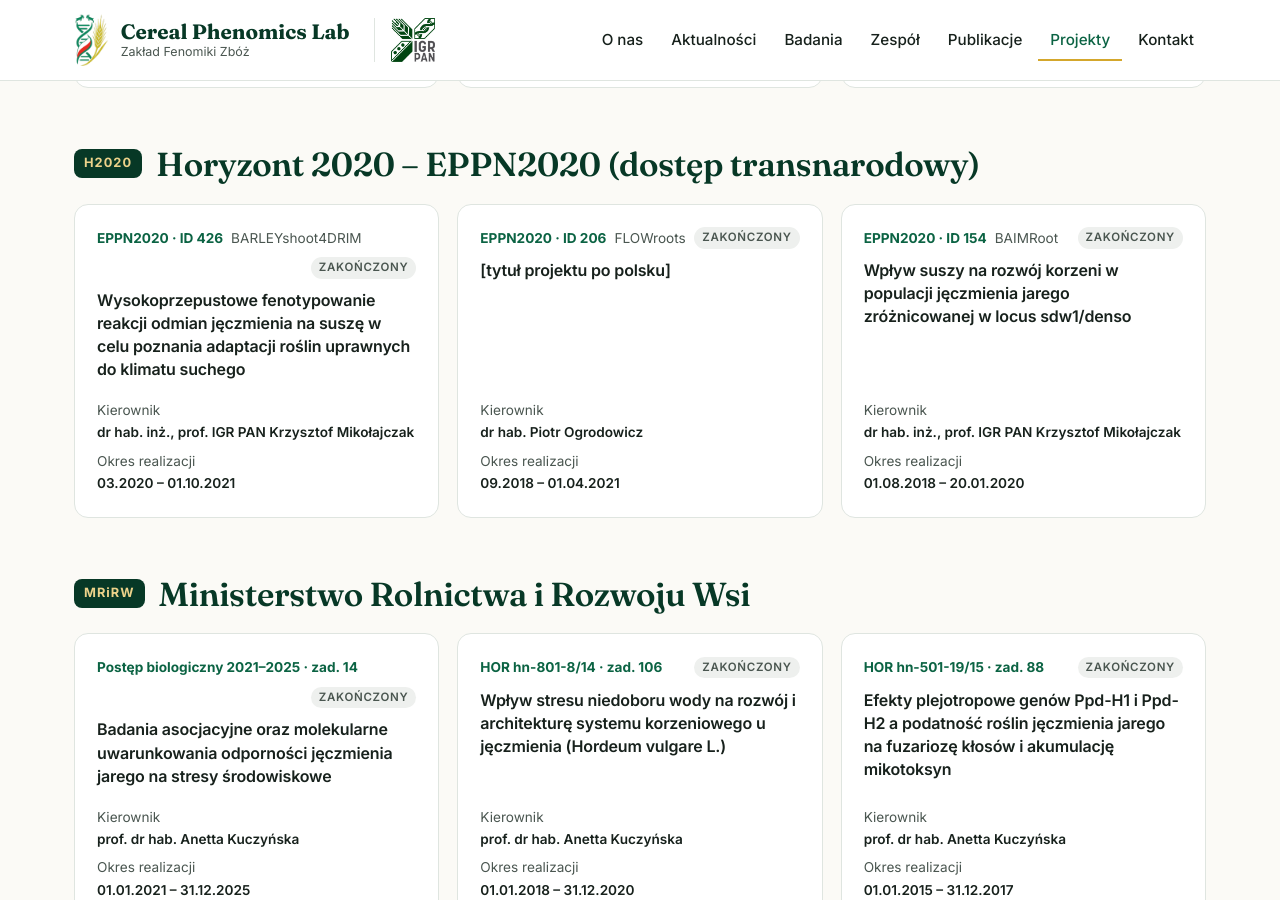
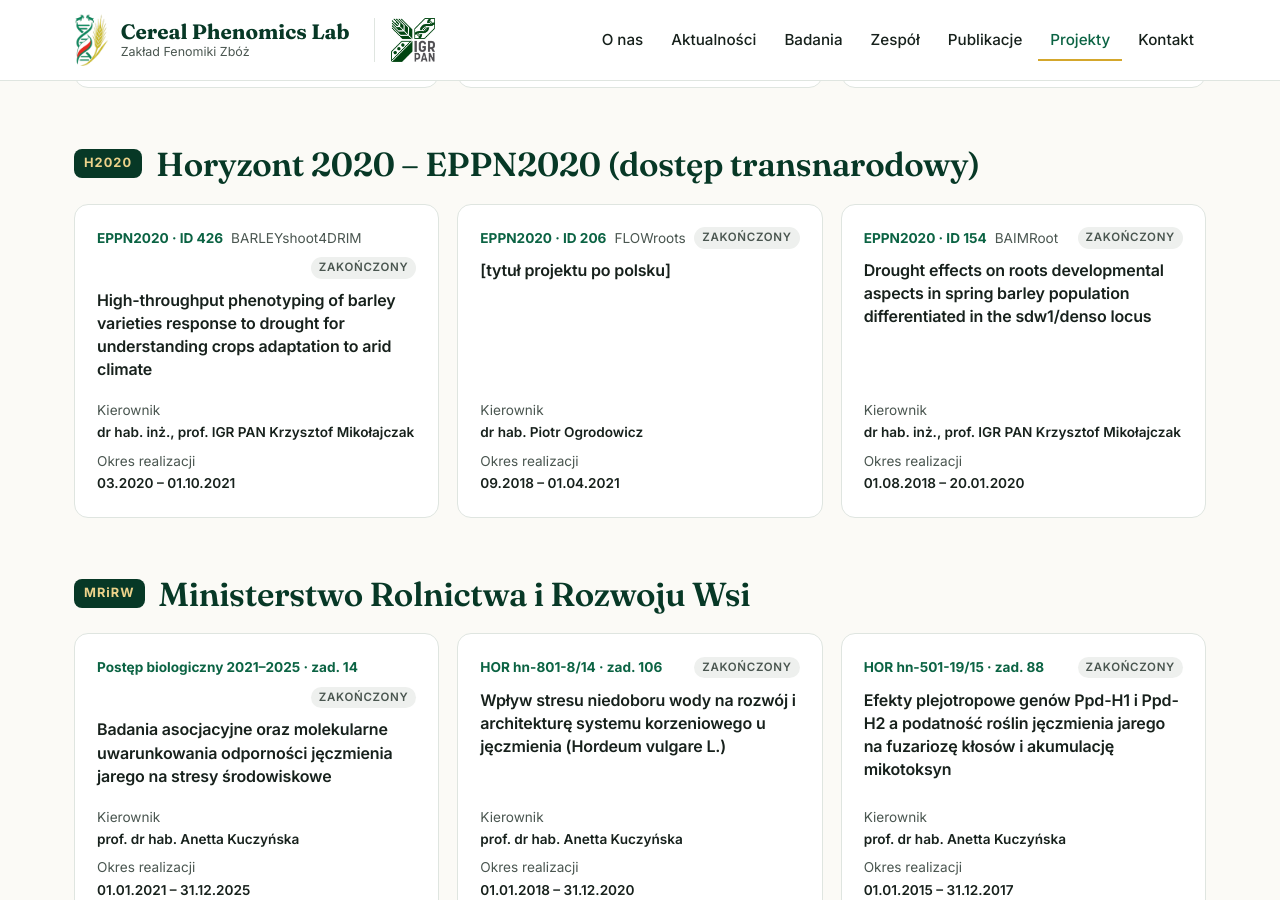
Before and after one commit to cerealphenomicslab/phenomics, a Jekyll site: the page built from projekty.html, in a window 1280 px wide and 900 px high, scrolled down 1410 px. Built offline with Jekyll 4.4.1, drawn with Linux system fonts in a browser that asks for light colours; some of the changed text lies outside the part shown.

Commit message:
Projects: remove unofficial title translations (#9)
Claude-Session: https://claude.ai/code/session_01BpixLDtSyKgzMCFacAooMG

Co-authored-by: Claude <noreply@anthropic.com>

```diff
--- a/_data/projects.yml
+++ b/_data/projects.yml
@@ -3,7 +3,6 @@
 # period: okres realizacji, url: link do rejestru (np. baza NCN)
 # Teksty w [nawiasach] to placeholdery do uzupełnienia.
 # leader: imię i nazwisko jak w _data/team.yml – tytuł naukowy dopisuje się automatycznie.
-# Tytuły PL projektów EPPN i tytuł EN zad. 88 to tłumaczenia robocze (oryginały tylko w jednym języku).
 - funder_pl: Narodowe Centrum Nauki (NCN)
   funder_en: National Science Centre, Poland (NCN)
   short: NCN
@@ -31,7 +30,7 @@
       url: https://projekty.ncn.gov.pl/?projekt_id=519750
       status: ongoing
       title_en: "MicroRNA – important coordinators of barley leaf response to drought via modulation of phytohormones crosstalk"
-      title_pl: "MikroRNA – ważne czynniki koordynujące reakcję na suszę w liściu jęczmienia poprzez regulację współdziałania fitohormonów"
+      title_pl: "MikroRNA - ważne czynniki koordynujące reakcję na suszę w liściu jęczmienia poprzez regulację współdziałania fitohormonów"
     - program: OPUS 21
       number: 2021/41/B/NZ9/02373
       leader: Piotr Ogrodowicz
@@ -91,7 +90,7 @@
       period: 03.2020 – 01.10.2021
       status: completed
       title_en: High-throughput phenotyping of barley varieties response to drought for understanding crops adaptation to arid climate
-      title_pl: "Wysokoprzepustowe fenotypowanie reakcji odmian jęczmienia na suszę w celu poznania adaptacji roślin uprawnych do klimatu suchego"
+      title_pl: "High-throughput phenotyping of barley varieties response to drought for understanding crops adaptation to arid climate"
     - program: "EPPN2020 · ID 206"
       number: FLOWroots
       leader: Piotr Ogrodowicz
@@ -105,7 +104,7 @@
       period: 01.08.2018 – 20.01.2020
       status: completed
       title_en: Drought effects on roots developmental aspects in spring barley population differentiated in the sdw1/denso locus
-      title_pl: "Wpływ suszy na rozwój korzeni w populacji jęczmienia jarego zróżnicowanej w locus sdw1/denso"
+      title_pl: "Drought effects on roots developmental aspects in spring barley population differentiated in the sdw1/denso locus"
 
 - funder_pl: Ministerstwo Rolnictwa i Rozwoju Wsi
   funder_en: Ministry of Agriculture and Rural Development
@@ -133,5 +132,5 @@
       leader: Anetta Kuczyńska
       period: 01.01.2015 – 31.12.2017
       status: completed
-      title_en: "Pleiotropic effects of Ppd-H1 and Ppd-H2 genes and the susceptibility of spring barley to Fusarium head blight and mycotoxin accumulation"
+      title_en: "Efekty plejotropowe genów Ppd-H1 i Ppd-H2 a podatność roślin jęczmienia jarego na fuzariozę kłosów i akumulację mikotoksyn"
       title_pl: "Efekty plejotropowe genów Ppd-H1 i Ppd-H2 a podatność roślin jęczmienia jarego na fuzariozę kłosów i akumulację mikotoksyn"
```
